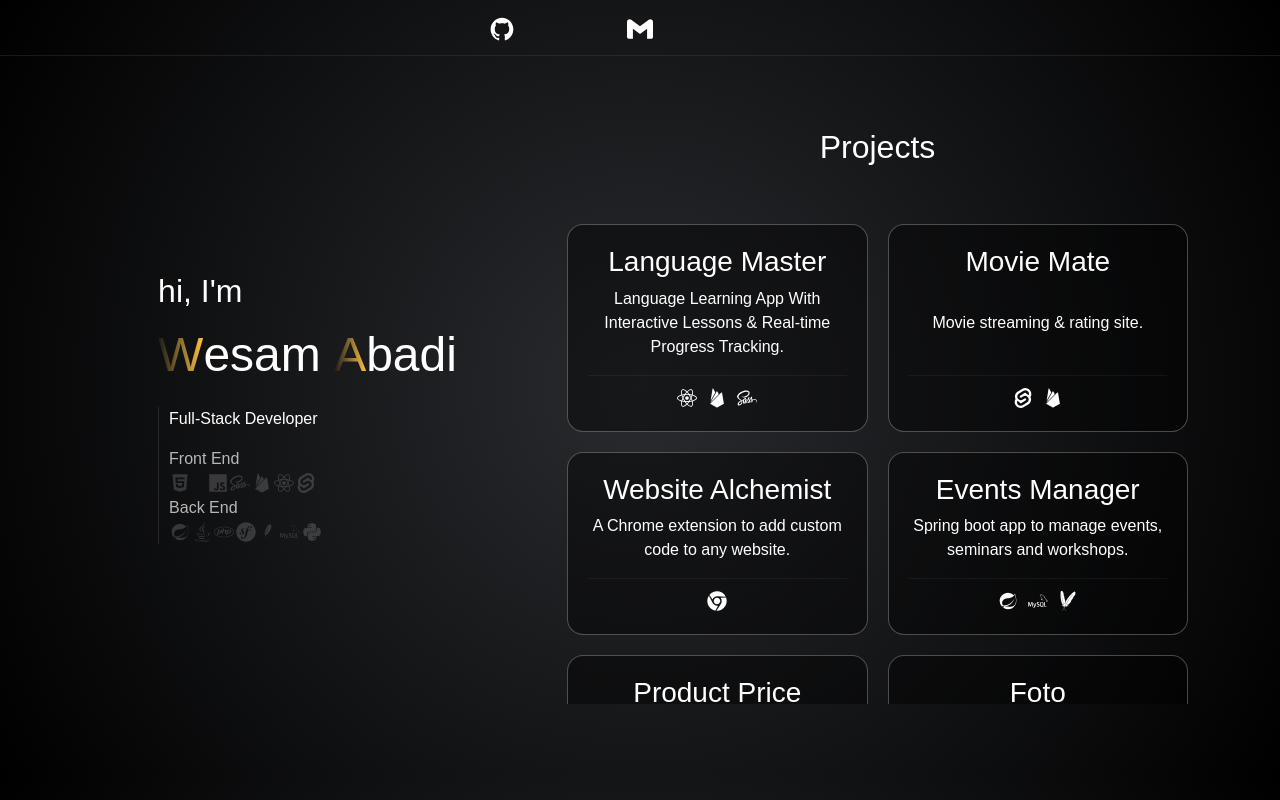
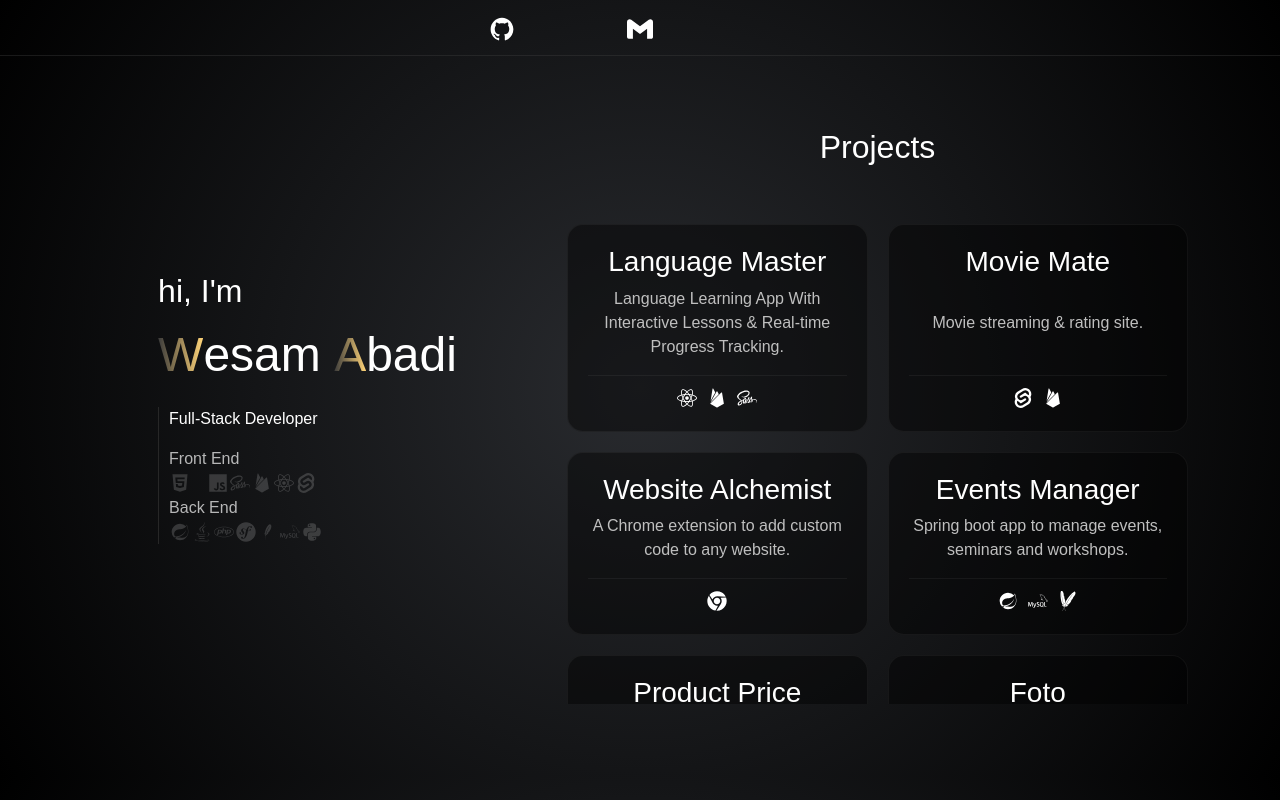
Before and after one commit to WesamAbadi/WesamAbadi.github.io, a React (Create React App) app: page / in a window 1280 px wide. Built offline with nearby package versions, Linux system fonts and the light colour scheme; some icons are missing; a web font is replaced by a local one.

Commit message:
add links

```diff
--- a/src/App.scss
+++ b/src/App.scss
@@ -50,8 +50,9 @@ body {
             font-size: 3rem;
             &.w,
             &.a {
-              background: linear-gradient(to right, #1a1a1a, #ffc240);
+              background: linear-gradient(90deg, #3b3b3b, #ffd478);
               -webkit-background-clip: text;
+              background-clip: text;
               color: transparent;
               display: inline-block;
             }
@@ -91,7 +92,7 @@ body {
           filter: blur(3px);
         }
         .project {
-          border: 1px solid #ffffff45;
+          border: 1px solid hsl(0deg 0% 100% / 5%);
           // border-image: linear-gradient(to right, #1a1a1a, #ffc240);
           // border-image-slice: 1;
           padding: 10px;
@@ -112,6 +113,9 @@ body {
               display: grid;
               align-content: space-between;
               height: 100%;
+              p{
+                color: #bfbfbf;
+              }
               .stack {
                 border-top: 1px solid #ffffff0d;
                 padding-top: 5px;
--- a/src/pages/Home.js
+++ b/src/pages/Home.js
@@ -107,7 +107,7 @@ function Home() {
                 </a>
               </div>
               <div target="_blank" rel="noreferrer" className="project">
-                <a href="https://wesamabadi.com">
+                <a href="https://github.com/WesamAbadi/WebsiteAlchemist">
                   <div className="project-div">
                     <h3>Website Alchemist</h3>
                     <p>A Chrome extension to add custom code to any website.</p>
@@ -119,7 +119,7 @@ function Home() {
               </div>
 
               <div target="_blank" rel="noreferrer" className="project">
-                <a href="https://wesamabadi.com">
+                <a href="https://events-manager2.onrender.com/">
                   <div className="project-div">
                     <h3>Events Manager</h3>
                     <p>
@@ -134,7 +134,7 @@ function Home() {
                 </a>
               </div>
               <div target="_blank" rel="noreferrer" className="project">
-                <a href="https://wesamabadi.com">
+                <a href="https://github.com/WesamAbadi/Product-price-tracker">
                   <div className="project-div">
                     <h3>Product Price Tracker</h3>
                     <p>A product price tracker and price chart maker.</p>
@@ -146,7 +146,7 @@ function Home() {
                 </a>
               </div>
               <div target="_blank" rel="noreferrer" className="project">
-                <a href="https://wesamabadi.com">
+                <a href="https://github.com/ExtrosDevs/Foto">
                   <div className="project-div">
                     <h3>Foto</h3>
                     <p>Photo-hosting website made using Django.</p>
```
